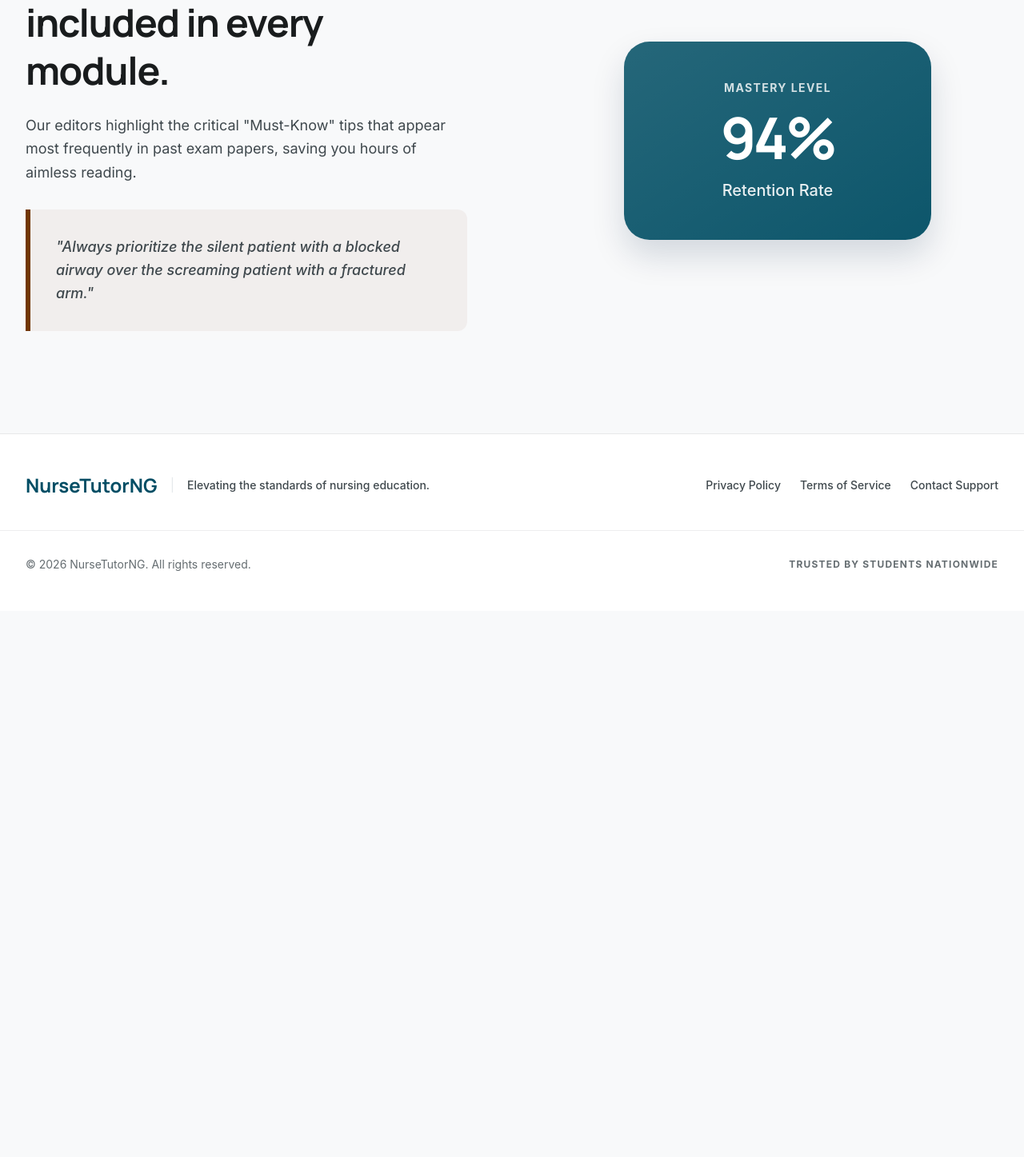
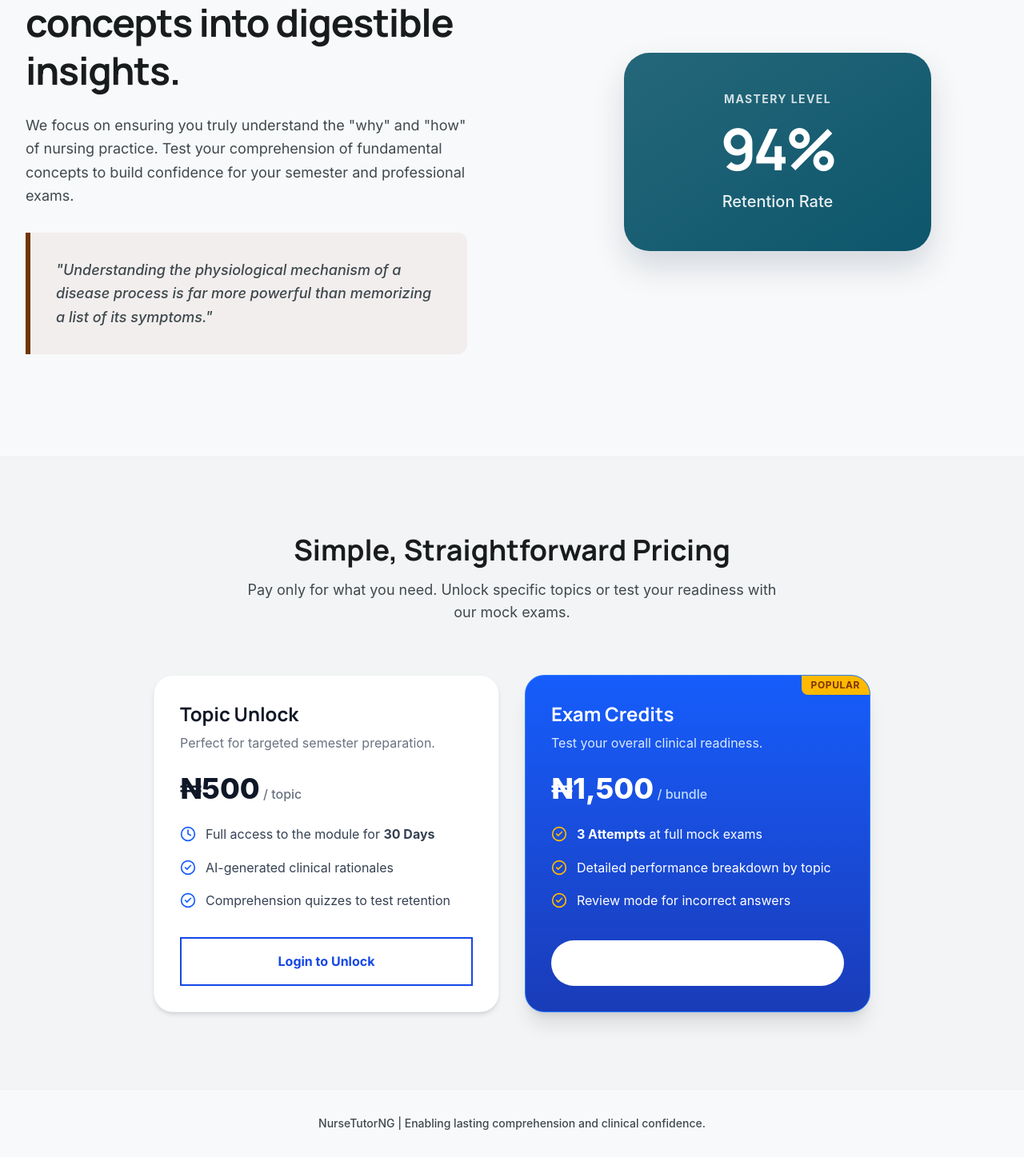
Before and after one commit to MicahBala/nursetutor-client, a React (Vite) app: page / in a window 1280 px wide. Shown: the part 1270-2717 px from the top of the page at 80% size. Before the commit the page ends 2034 px from the top, so only its background shows below. Built offline with nearby package versions, Linux system fonts and the light colour scheme; no server answers.

Commit message:
edit the landing page to include price plan

```diff
--- a/src/pages/Landing.jsx
+++ b/src/pages/Landing.jsx
@@ -3,20 +3,19 @@ import { useAuth } from '../contexts/AuthContext';
 import Navbar from '../components/Navbar';
 import Footer from '../components/Footer';
 import Button from '../components/Button';
-import { BookOpen, Shield, Smartphone, Info, Users } from 'lucide-react';
+import { BookOpen, Shield, Smartphone, Info, Users, CheckCircle2, Clock } from 'lucide-react';
 
 const Landing = () => {
   const navigate = useNavigate();
-  const { currentUser, loginWithGoogle } = useAuth(); // <-- Pull from Context
+  const { currentUser, loginWithGoogle } = useAuth();
 
   if (currentUser) {
     return <Navigate to="/dashboard" replace />;
   }
 
-
   const handleGoogleLogin = async () => {
     try {
-      const result = await loginWithGoogle(); // <-- Call context function
+      const result = await loginWithGoogle();
       const user = result.user;
 
       console.log("Login Successful!");
@@ -24,11 +23,18 @@ const Landing = () => {
       console.log("Email:", user.email);
       console.log("Firebase UID:", user.uid);
 
-      // Redirect the user to the dashboard
       navigate('/dashboard');
     } catch (error) {
       console.error("Error during Google login:", error.message);
       alert("Failed to log in. Please try again.");
+    }
+  };
+
+  // Helper function to smooth scroll to the plans section
+  const scrollToPlans = () => {
+    const plansSection = document.getElementById('pricing-plans');
+    if (plansSection) {
+      plansSection.scrollIntoView({ behavior: 'smooth' });
     }
   };
 
@@ -40,16 +46,16 @@ const Landing = () => {
         {/* Hero Section */}
         <section className="max-w-7xl mx-auto px-4 sm:px-6 lg:px-8 py-16 md:py-24 text-center">
           <h1 className="font-manrope text-4xl md:text-6xl font-bold text-on-surface tracking-tight mb-6 leading-tight">
-            NurseMaster: <br className="hidden md:block"/> Master Difficult Topics in 5 Minutes.
+            NurseTutorNG: <br className="hidden md:block"/> Master Difficult Concepts in 5 Minutes.
           </h1>
           <p className="font-inter text-on-surface-variant max-w-3xl mx-auto mb-10 text-lg md:text-xl leading-relaxed">
-            A whole, new approach to nursing education. We strip away the noise to help you master critical concepts with precision and speed.
+            A fresh approach to nursing education. We strip away the noise to help you understand critical clinical concepts with precision and speed.
           </p>
           <div className="flex flex-col sm:flex-row justify-center gap-4 mb-10">
             <Button variant="gradient" onClick={handleGoogleLogin} className="text-lg px-10 py-4">
               Continue with Google
             </Button>
-            <Button variant="secondary" onClick={() => navigate('/subscription')} className="text-lg px-8 py-4 bg-surface-container hover:bg-surface-container-high text-on-surface border border-outline-variant/20 hover:text-on-surface shadow-sm">
+            <Button variant="secondary" onClick={scrollToPlans} className="text-lg px-8 py-4 bg-surface-container hover:bg-surface-container-high text-on-surface border border-outline-variant/20 hover:text-on-surface shadow-sm">
               View Plans
             </Button>
           </div>
@@ -82,8 +88,8 @@ const Landing = () => {
                 <div className="w-12 h-12 bg-tertiary/10 rounded-xl flex items-center justify-center text-tertiary mb-6">
                   <Shield size={24} />
                 </div>
-                <h3 className="font-inter text-xl font-bold text-on-surface mb-3">Mock Exams</h3>
-                <p className="text-on-surface-variant text-base leading-relaxed">Simulate the real NMCN environment.</p>
+                <h3 className="font-inter text-xl font-bold text-on-surface mb-3">Comprehension</h3>
+                <p className="text-on-surface-variant text-base leading-relaxed">Test your grasp of core principles.</p>
               </div>
 
               <div className="bg-surface-container-lowest p-8 rounded-2xl ring-1 ring-outline-variant/10 shadow-[0_4px_24px_rgba(25,28,29,0.02)] hover:shadow-[0_12px_32px_rgba(25,28,29,0.06)] transition-all">
@@ -102,14 +108,14 @@ const Landing = () => {
           <div className="flex flex-col lg:flex-row gap-16 lg:items-center">
             <div className="flex-1">
               <h2 className="font-manrope text-3xl md:text-5xl font-bold text-on-surface mb-6 leading-tight tracking-tight">
-                Expert "Exam Secrets" included in every module.
+                Break down complex concepts into digestible insights.
               </h2>
               <p className="font-inter text-on-surface-variant text-lg leading-relaxed mb-8">
-                Our editors highlight the critical "Must-Know" tips that appear most frequently in past exam papers, saving you hours of aimless reading.
+                We focus on ensuring you truly understand the "why" and "how" of nursing practice. Test your comprehension of fundamental concepts to build confidence for your semester and professional exams.
               </p>
               <div className="bg-tertiary/5 border-l-[6px] border-tertiary p-6 md:p-8 rounded-r-xl">
                 <p className="italic text-on-surface-variant text-lg font-medium leading-relaxed">
-                  "Always prioritize the silent patient with a blocked airway over the screaming patient with a fractured arm."
+                  "Understanding the physiological mechanism of a disease process is far more powerful than memorizing a list of its symptoms."
                 </p>
               </div>
             </div>
@@ -126,9 +132,92 @@ const Landing = () => {
             </div>
           </div>
         </section>
+
+        {/* NEW: Simple Plans & Pricing Section */}
+        <section id="pricing-plans" className="bg-surface-container-low py-16 md:py-24 border-t border-surface-container">
+          <div className="max-w-5xl mx-auto px-4 sm:px-6 lg:px-8">
+            <div className="text-center mb-16">
+              <h2 className="font-manrope text-3xl md:text-4xl font-bold text-on-surface mb-4">Simple, Straightforward Pricing</h2>
+              <p className="text-on-surface-variant text-lg max-w-2xl mx-auto">
+                Pay only for what you need. Unlock specific topics or test your readiness with our mock exams.
+              </p>
+            </div>
+
+            <div className="grid md:grid-cols-2 gap-8 max-w-4xl mx-auto">
+
+              {/* Single Topic Plan */}
+              <div className="bg-white rounded-3xl p-8 border border-outline-variant/20 shadow-md flex flex-col">
+                <div className="mb-6">
+                  <h3 className="text-2xl font-bold text-gray-900 mb-2">Topic Unlock</h3>
+                  <p className="text-gray-500">Perfect for targeted semester preparation.</p>
+                </div>
+                <div className="mb-6">
+                  <span className="text-4xl font-extrabold text-gray-900">₦500</span>
+                  <span className="text-gray-500 font-medium"> / topic</span>
+                </div>
+                <ul className="space-y-4 mb-8 flex-1">
+                  <li className="flex items-start gap-3">
+                    <Clock className="text-blue-600 shrink-0 mt-0.5" size={20} />
+                    <span className="text-gray-700">Full access to the module for <strong>30 Days</strong></span>
+                  </li>
+                  <li className="flex items-start gap-3">
+                    <CheckCircle2 className="text-blue-600 shrink-0 mt-0.5" size={20} />
+                    <span className="text-gray-700">AI-generated clinical rationales</span>
+                  </li>
+                  <li className="flex items-start gap-3">
+                    <CheckCircle2 className="text-blue-600 shrink-0 mt-0.5" size={20} />
+                    <span className="text-gray-700">Comprehension quizzes to test retention</span>
+                  </li>
+                </ul>
+                <Button variant="outline" onClick={handleGoogleLogin} className="w-full py-4 border-2 font-bold hover:bg-blue-50 text-blue-700">
+                  Login to Unlock
+                </Button>
+              </div>
+
+              {/* Mock Exam Plan */}
+              <div className="bg-gradient-to-b from-blue-600 to-blue-800 rounded-3xl p-8 border border-blue-500 shadow-xl flex flex-col text-white relative overflow-hidden">
+                <div className="absolute top-0 right-0 bg-amber-400 text-amber-900 text-xs font-bold px-3 py-1 rounded-bl-lg uppercase tracking-wider">
+                  Popular
+                </div>
+                <div className="mb-6 relative z-10">
+                  <h3 className="text-2xl font-bold text-white mb-2">Exam Credits</h3>
+                  <p className="text-blue-100">Test your overall clinical readiness.</p>
+                </div>
+                <div className="mb-6 relative z-10">
+                  <span className="text-4xl font-extrabold text-white">₦1,500</span>
+                  <span className="text-blue-200 font-medium"> / bundle</span>
+                </div>
+                <ul className="space-y-4 mb-8 flex-1 relative z-10">
+                  <li className="flex items-start gap-3">
+                    <CheckCircle2 className="text-amber-400 shrink-0 mt-0.5" size={20} />
+                    <span className="text-white"><strong>3 Attempts</strong> at full mock exams</span>
+                  </li>
+                  <li className="flex items-start gap-3">
+                    <CheckCircle2 className="text-amber-400 shrink-0 mt-0.5" size={20} />
+                    <span className="text-white">Detailed performance breakdown by topic</span>
+                  </li>
+                  <li className="flex items-start gap-3">
+                    <CheckCircle2 className="text-amber-400 shrink-0 mt-0.5" size={20} />
+                    <span className="text-white">Review mode for incorrect answers</span>
+                  </li>
+                </ul>
+                <Button variant="primary" onClick={handleGoogleLogin} className="w-full py-4 bg-white text-blue-700 hover:bg-gray-50 font-bold relative z-10">
+                  Get Exam Credits
+                </Button>
+              </div>
+
+            </div>
+          </div>
+        </section>
+
       </main>
 
-      <Footer />
+      {/* Footer replacing the old text */}
+      <footer className="bg-surface py-8 border-t border-outline-variant/20 text-center">
+        <p className="text-on-surface-variant text-sm font-medium">
+          NurseTutorNG | Enabling lasting comprehension and clinical confidence.
+        </p>
+      </footer>
     </div>
   );
 };
```
